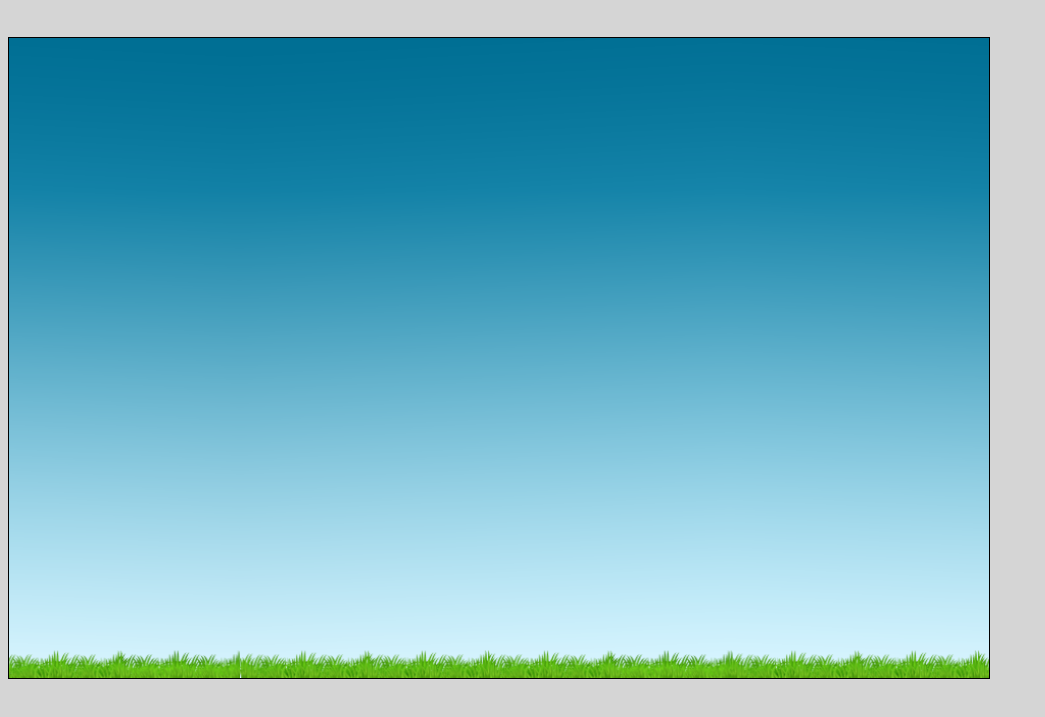
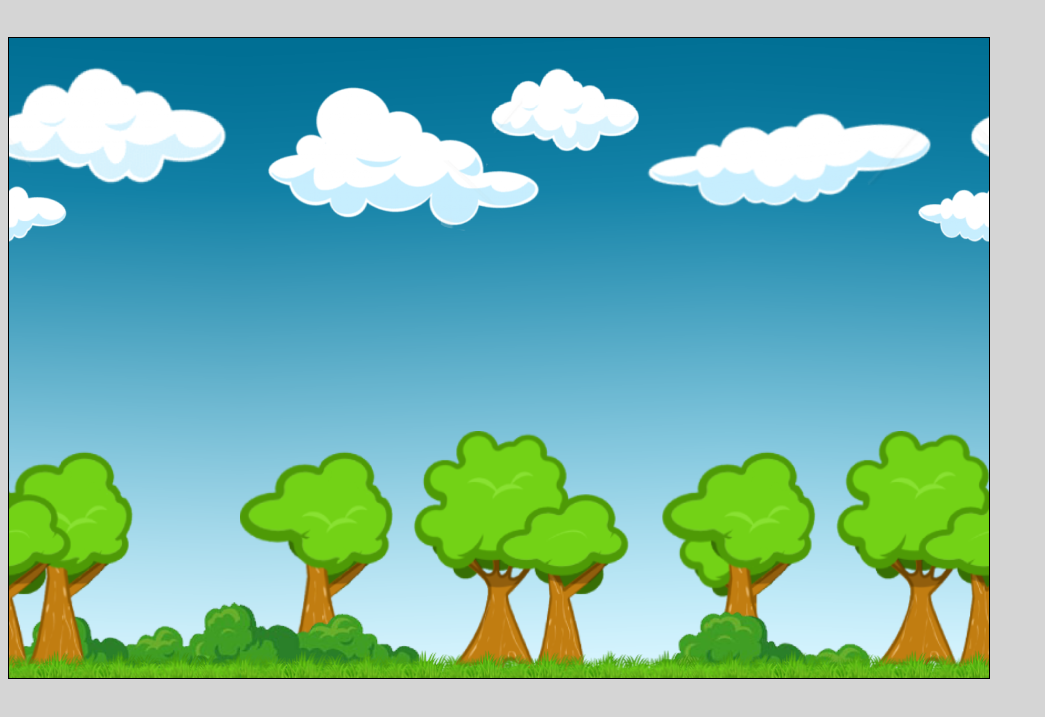
Before and after one commit to cr646531/scrolls, a website built with webpack: page public/index.html in a window 1280 px wide. Shown: the part 61-778 px from the top of the page, without its empty margins (0-1045 px from the left). Built offline with nearby package versions, Linux system fonts and the light colour scheme.

Commit message:
added bushes, clouds, and trees

```diff
--- a/public/index.html
+++ b/public/index.html
@@ -22,6 +22,9 @@
 
 	<img id="grass" src="grass.png" hidden>
 	<img id="sky" src="sky.png" hidden>
+	<img id="clouds" src="clouds.png" hidden>
+	<img id="bushes" src="bushes.png" hidden>
+	<img id="trees" src="trees.png" hidden>
 
 	<script src="dist/main.js" defer></script>
 
--- a/src/index.js
+++ b/src/index.js
@@ -8,6 +8,9 @@ var interval = setInterval(draw, speed);
 
 var grass = document.getElementById("grass");
 var sky = document.getElementById("sky");
+var clouds = document.getElementById("clouds");
+var bushes = document.getElementById("bushes");
+var trees = document.getElementById("trees");
 
 var index_one = 0;
 var index_two = canvas.width;
@@ -16,12 +19,20 @@ var index_two = canvas.width;
 // draw functions
 function draw() {
     ctx.drawImage(sky, index_one, 0);
+    ctx.drawImage(clouds, index_one, 0);
+    ctx.drawImage(bushes, index_one, 0);
+    ctx.drawImage(trees, index_one, 0);
     ctx.drawImage(grass, index_one, 0);
-    index_one--;
 
     ctx.drawImage(sky, index_two, 0);
+    ctx.drawImage(clouds, index_two, 0);
+    ctx.drawImage(trees, index_two, 0);
+    ctx.drawImage(bushes, index_two, 0);
     ctx.drawImage(grass, index_two, 0);
+
+    index_one--;
     index_two--;
+
 
     if(Math.abs(index_one) == canvas.width) {
         index_one = canvas.width;
```
Also changed, not shown: dist/main.js, public/bushes.png (added), public/clouds.png (added), public/trees.png (added), public/trees_old.png (added).
